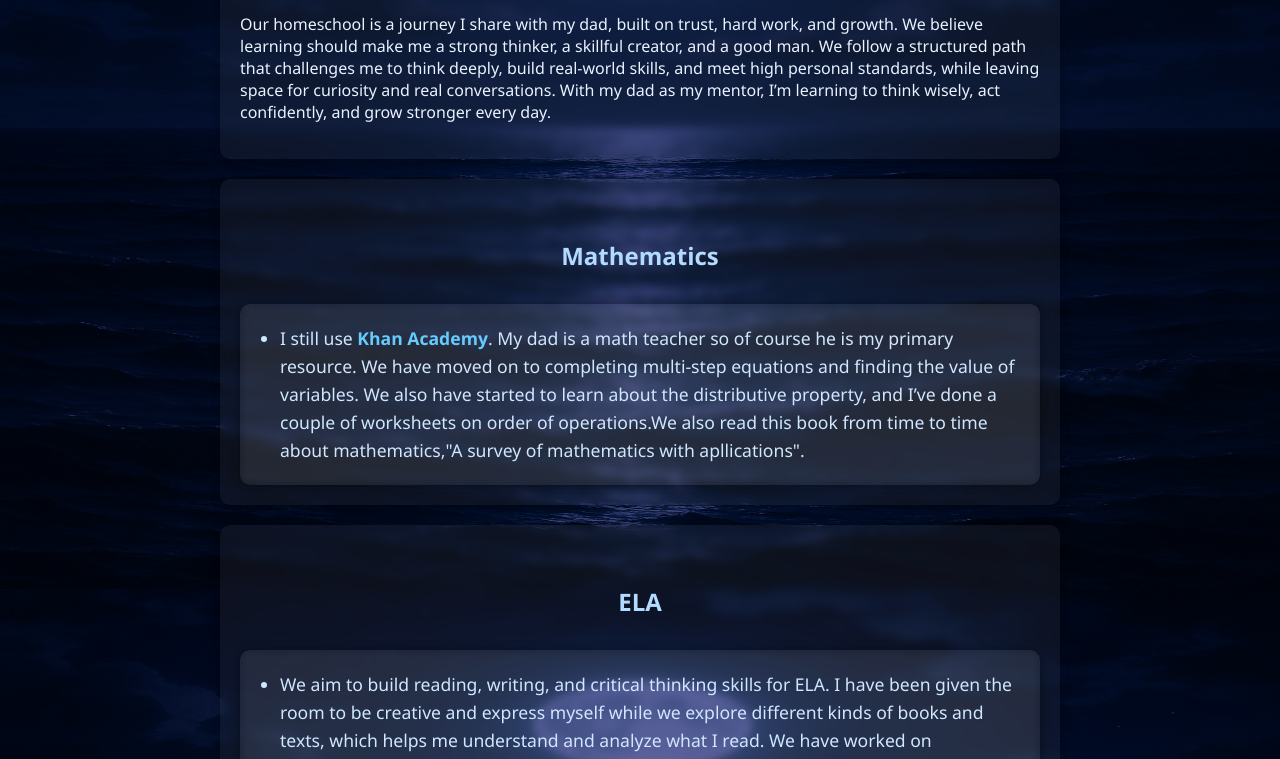
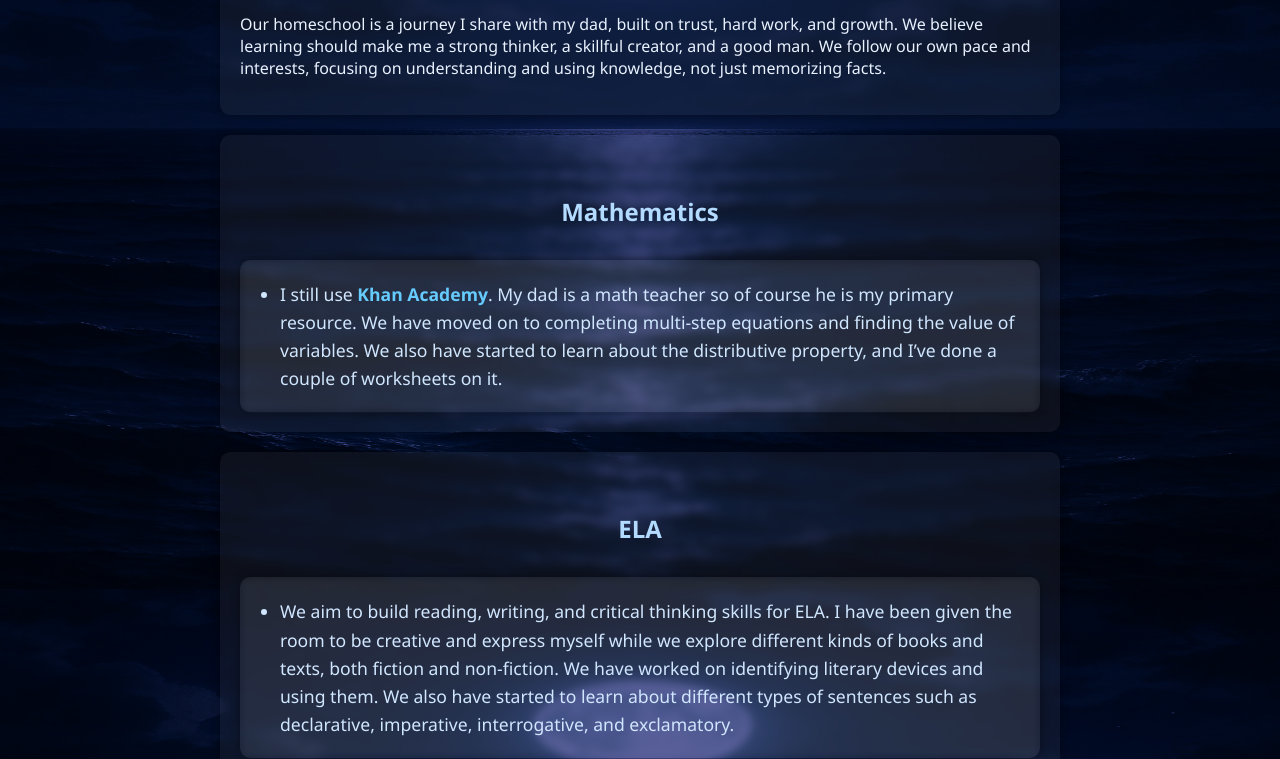
Before and after one commit to ShangoCod3/Semester2-HomeInstruction, a plain HTML site: page Portfolio 2.html in a window 1280 px wide. Shown: the part 211-970 px from the top of the page. Drawn offline with Linux system fonts and the light colour scheme.

Commit message:
Update Portfolio 2.html

```diff
--- a/Portfolio 2.html
+++ b/Portfolio 2.html
@@ -1,6 +1,4 @@
-<!DOCTYPE html
-
-\>
+<!DOCTYPE html>
 <html lang="en">
 <head>
   <meta charset="UTF-8">
@@ -22,7 +20,7 @@
 
     <section>
       <h2>Homeschool Philosophy</h2>
-      <p>Our homeschool is a journey I share with my dad, built on trust, hard work, and growth. We believe learning should make me a strong thinker, a skillful creator, and a good man. We follow a structured path that challenges me to think deeply, build real-world skills, and meet high personal standards, while leaving space for curiosity and real conversations. With my dad as my mentor, I’m learning to think wisely, act confidently, and grow stronger every day.</p>
+      <p>Our homeschool is a journey I share with my dad, built on trust, hard work, and growth. We believe learning should make me a strong thinker, a skillful creator, and a good man. We follow our own pace and interests, focusing on understanding and using knowledge, not just memorizing facts.</p>
     </section>
 
     <section>
@@ -31,7 +29,7 @@
         <li>
           I still use
           <a href="https://www.khanacademy.org/profile/me/progress" target="_blank">Khan Academy</a>. My dad is a math teacher so of course he is my primary resource.
-          We have moved on to completing multi-step equations and finding the value of variables. We also have started to learn about the distributive property, and I’ve done a couple of worksheets on order of operations.We also read this book from time to time about mathematics,"A survey of mathematics with apllications".
+          We have moved on to completing multi-step equations and finding the value of variables. We also have started to learn about the distributive property, and I’ve done a couple of worksheets on it.
         </li>
       </ul>
     </section>
@@ -40,6 +38,13 @@
       <h4>ELA</h4>
       <ul>
         <li>
-          We aim to build reading, writing, and critical thinking skills for ELA. I have been given the room to be creative and express myself while we explore different kinds of books and texts, which helps me understand and analyze what I read.
-          We have worked on identifying literary devices and using them. We also have started to learn about different types of sentences such as declarative, imperative,,interrogative and exclamatory
-<a href="Portfolio%203.html" target="_blank" class="next">Next &raquo;</a>
+          We aim to build reading, writing, and critical thinking skills for ELA. I have been given the room to be creative and express myself while we explore different kinds of books and texts, both fiction and non-fiction.
+          We have worked on identifying literary devices and using them. We also have started to learn about different types of sentences such as declarative, imperative, interrogative, and exclamatory.
+        </li>
+      </ul>
+      <a href="Portfolio%203.html" target="_blank" class="next">Next &raquo;</a>
+    </section>
+
+  </div>
+</body>
+</html>
```
